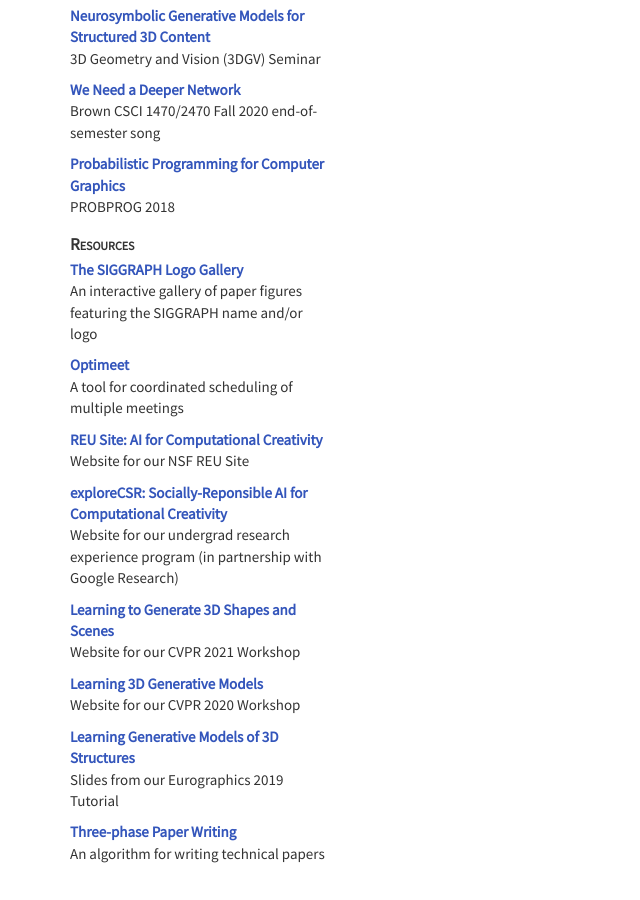
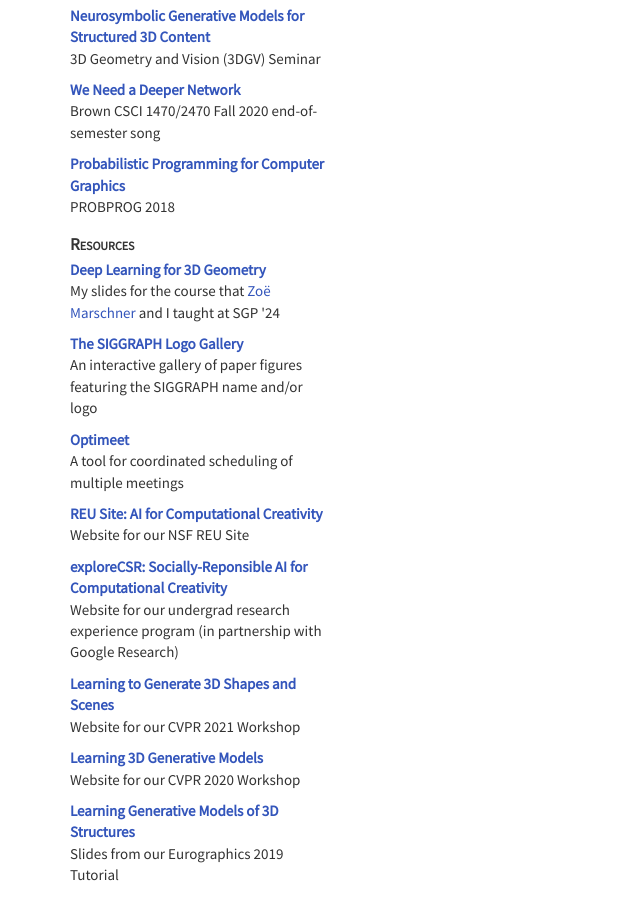
Before and after one commit to dritchie/dritchie.github.io, a Jekyll site: the page built from prospective_students.html, in a window 1280 px wide and 900 px high, scrolled down 1012 px. Shown: the whole window, without its empty margins (0-640 px from the left). Built offline with Jekyll 4.4.1, drawn with Linux system fonts in a browser that asks for light colours; before the commit the page ends 1891 px from its top, so only the background shows below that.

Commit message:
Post SGP '24 slides.

```diff
--- a/_data/resources.json
+++ b/_data/resources.json
@@ -1,4 +1,9 @@
 [
+	{
+		"name": "Deep Learning for 3D Geometry",
+		"link": "https://www.dropbox.com/scl/fi/ecvymypvpwn6dgiubduh0/slides.pptx?rlkey=k30ulxvqqu7zizvwpk5t3fyam&dl=0",
+		"description": "My slides for the course that <a target='_blank' href='https://zoemarschner.com/'>Zoë Marschner</a> and I taught at SGP '24"
+	},
 	{
 		"name": "The SIGGRAPH Logo Gallery",
 		"link": "http://siggraph-logo.gallery/",
```
